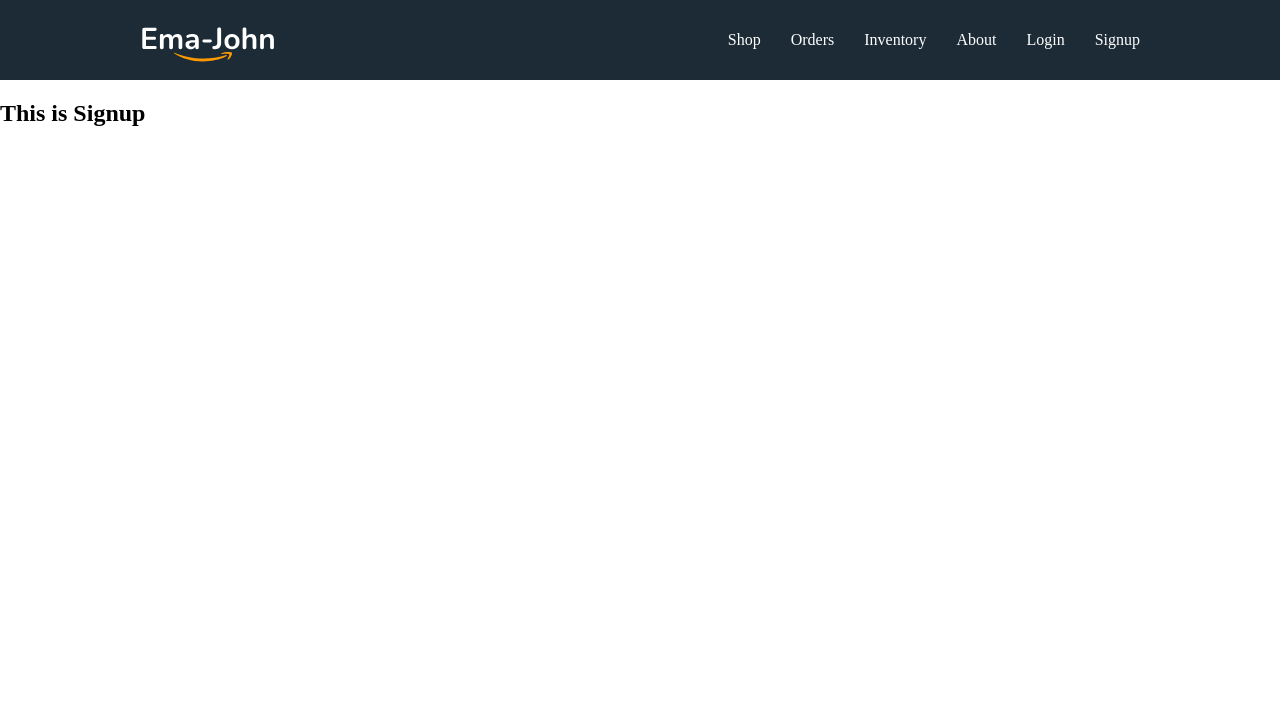
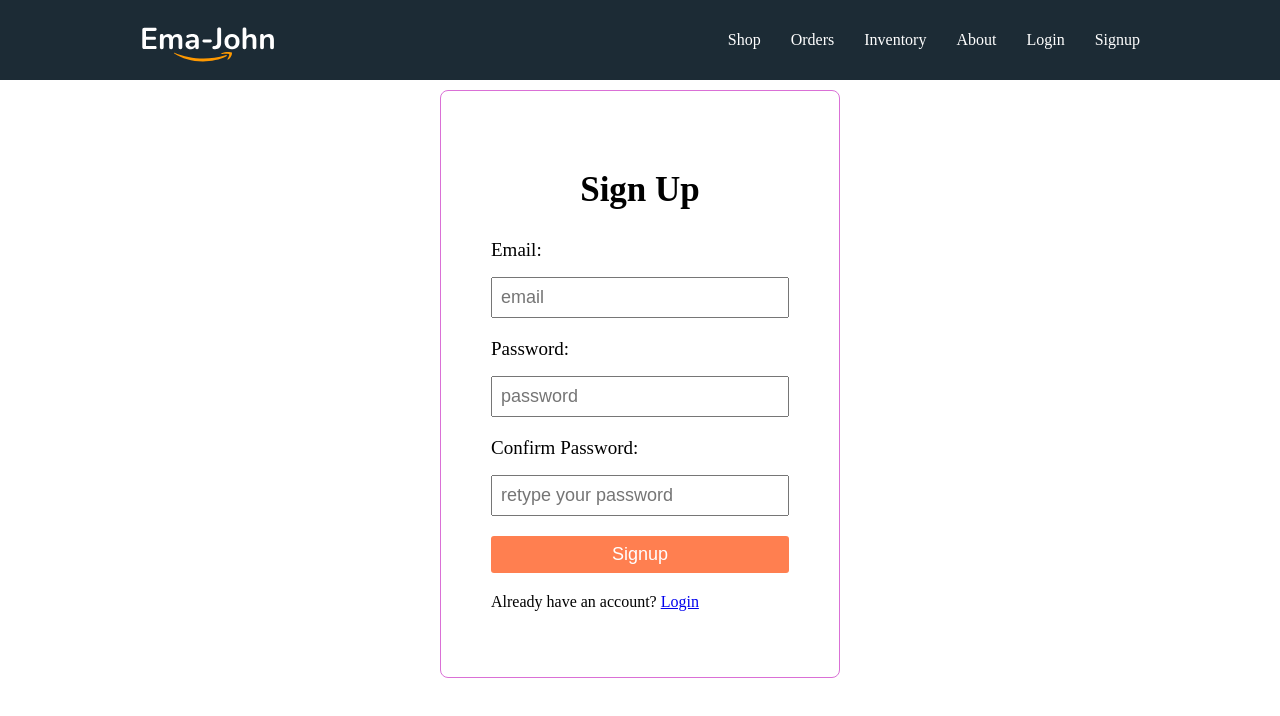
Before and after one commit to hassanrakib/ema-john-simple, a React (Create React App) app: page /signup in a window 1280 px wide. Shown: the top 716 px of the page. Built offline with nearby package versions, Linux system fonts and the light colour scheme; no server answers.

Commit message:
UserContext component created

```diff
--- a/src/components/Header/Header.css
+++ b/src/components/Header/Header.css
@@ -11,6 +11,16 @@
     color:#FFFFFF;
     margin-left: 30px;
 }
+.header button {
+    background: coral;
+    border: 0;
+    margin-left: 30px;
+    padding: 10px 20px;
+    font-size: 19px;
+    color: white;
+    border-radius: 4px;
+    cursor: pointer;
+}
 .header a:hover {
     color: yellow;
 }
--- a/src/components/Header/Header.js
+++ b/src/components/Header/Header.js
@@ -1,7 +1,10 @@
+import { useContext } from "react";
 import { Link } from "react-router-dom";
 import logo from "../../images/Logo.svg";
-import './Header.css';
+import { AuthContext } from "../contexts/UserContext";
+import "./Header.css";
 function Header() {
+  const { user, logOut } = useContext(AuthContext);
   return (
     <nav className="header">
       <img src={logo} alt="ema-john logo" />
@@ -10,11 +13,17 @@ function Header() {
         <Link to="/orders">Orders</Link>
         <Link to="/inventory">Inventory</Link>
         <Link to="/about">About</Link>
+        {user ? (
+          <button onClick={logOut}>Logout</button>
+        ) : (
+          <>
             <Link to="/login">Login</Link>
             <Link to="/signup">Signup</Link>
+          </>
+        )}
       </div>
     </nav>
-    )
+  );
 }
 
 export default Header;
--- a/src/components/Login/Login.js
+++ b/src/components/Login/Login.js
@@ -1,32 +1,61 @@
-import React from 'react';
-import { Link } from 'react-router-dom';
+import React, { useContext } from "react";
+import { Link } from "react-router-dom";
+import { AuthContext } from "../contexts/UserContext";
 import "./Login.css";
 
 const Login = () => {
+  const { signIn } = useContext(AuthContext);
+
   const handleLogin = (e) => {
     e.preventDefault();
     const form = e.target;
     const email = form.email.value;
     const password = form.password.value;
-        console.log(email, password);
-    }
+
+    // sign in the user
+    signIn(email, password)
+      .then((result) => {
+        console.log(result.user);
+        // reset the form
+        form.reset();
+      })
+      .catch((error) => console.error(error));
+  };
   return (
-        <div className='form-container'>
-            <h2 className='form-title'>Login</h2>
+    <div className="form-container">
+      <h2 className="form-title">Login</h2>
       <form onSubmit={handleLogin}>
         <div className="form-control">
-                    <p><label htmlFor="email">Email:</label></p>
-                    <input id="email" type="email" name="email" placeholder='email' required/>
+          <p>
+            <label htmlFor="email">Email:</label>
+          </p>
+          <input
+            id="email"
+            type="email"
+            name="email"
+            placeholder="email"
+            required
+          />
         </div>
         <div className="form-control">
-                    <p><label htmlFor="password">Password:</label></p>
-                    <input id="password" type="password" name="password" placeholder='password' required/>
+          <p>
+            <label htmlFor="password">Password:</label>
+          </p>
+          <input
+            id="password"
+            type="password"
+            name="password"
+            placeholder="password"
+            required
+          />
         </div>
         <div className="form-control">
           <input type="submit" value="Login" />
         </div>
       </form>
-            <p>New to Ema John? <Link to="/signup">Create New Account</Link></p>
+      <p>
+        New to Ema John? <Link to="/signup">Create New Account</Link>
+      </p>
     </div>
   );
 };
--- a/src/components/Signup/Signup.css
+++ b/src/components/Signup/Signup.css
@@ -0,0 +1,3 @@
+.text-error {
+    color: darkred;
+}
--- a/src/components/Signup/Signup.js
+++ b/src/components/Signup/Signup.js
@@ -1,12 +1,89 @@
-import React from 'react';
+import React, { useContext, useState } from "react";
+import { Link } from "react-router-dom";
+import { AuthContext } from "../contexts/UserContext";
 import "./Signup.css";
 
 const Signup = () => {
-    return (
-        <div>
-            <h2>This is Signup</h2>
+  const [error, setError] = useState(null);
+  const { createUser } = useContext(AuthContext);
+
+  const handleSignup = (e) => {
+    e.preventDefault();
+
+    const form = e.target;
+    const email = form.email.value;
+    const password = form.password.value;
+    const confirmPassword = form.confirmPassword.value;
+
+    // check if password matched
+    if (password !== confirmPassword) {
+      setError("Password did not match.");
+      return;
+    }
+    // create user in firebase
+    createUser(email, password)
+      .then((result) => {
+        console.log(result.user);
+        // reset the form
+        form.reset();
+
+        // clear the error
+        setError(null);
+      })
+      .catch((error) => {
+        console.error(error);
+      });
+  };
+  return (
+    <div className="form-container">
+      <h2 className="form-title">Sign Up</h2>
+      <form onSubmit={handleSignup}>
+        <div className="form-control">
+          <p>
+            <label htmlFor="email">Email:</label>
+          </p>
+          <input
+            id="email"
+            type="email"
+            name="email"
+            placeholder="email"
+            required
+          />
         </div>
-    );
+        <div className="form-control">
+          <p>
+            <label htmlFor="password">Password:</label>
+          </p>
+          <input
+            id="password"
+            type="password"
+            name="password"
+            placeholder="password"
+            required
+          />
+        </div>
+        <div className="form-control">
+          <p>
+            <label htmlFor="confirm-password">Confirm Password:</label>
+          </p>
+          <input
+            id="confirm-password"
+            type="password"
+            name="confirmPassword"
+            placeholder="retype your password"
+            required
+          />
+        </div>
+        <p className="text-error">{error}</p>
+        <div className="form-control">
+          <input type="submit" value="Signup" />
+        </div>
+      </form>
+      <p>
+        Already have an account? <Link to="/login">Login</Link>
+      </p>
+    </div>
+  );
 };
 
 export default Signup;
--- /dev/null
+++ b/src/components/contexts/UserContext.js
@@ -0,0 +1,43 @@
+import React, { createContext, useEffect, useState } from "react";
+import { app } from "../../firebase/firebase.config";
+import {
+  createUserWithEmailAndPassword,
+  getAuth,
+  onAuthStateChanged,
+  signInWithEmailAndPassword,
+  signOut,
+} from "firebase/auth";
+
+// create a context
+export const AuthContext = createContext(null);
+const auth = getAuth(app);
+
+const UserContext = ({ children }) => {
+  const [user, setUser] = useState(null);
+
+  const createUser = (email, password) =>
+    createUserWithEmailAndPassword(auth, email, password);
+
+  const signIn = (email, password) =>
+    signInWithEmailAndPassword(auth, email, password);
+
+  const logOut = () => signOut(auth);
+
+  // observer to get the current user
+  // no dependency means useEffect will call the callback once after the component did mount
+  useEffect(() => {
+    const unsubscribe = onAuthStateChanged(auth, (currentUser) => {
+      setUser(currentUser);
+    });
+
+    // componentWillUnmount in useEffect hook
+    return () => unsubscribe();
+  }, []);
+
+  const authInfo = { user, createUser, signIn, logOut };
+  return (
+    <AuthContext.Provider value={authInfo}>{children}</AuthContext.Provider>
+  );
+};
+
+export default UserContext;
--- a/src/index.js
+++ b/src/index.js
@@ -1,13 +1,16 @@
-import React from 'react';
-import ReactDOM from 'react-dom/client';
-import App from './App';
-import './index.css';
-import reportWebVitals from './reportWebVitals';
+import React from "react";
+import ReactDOM from "react-dom/client";
+import App from "./App";
+import UserContext from "./components/contexts/UserContext";
+import "./index.css";
+import reportWebVitals from "./reportWebVitals";
 
-const root = ReactDOM.createRoot(document.getElementById('root'));
+const root = ReactDOM.createRoot(document.getElementById("root"));
 root.render(
   <React.StrictMode>
-    <App />
+    <UserContext>
+      <App />
+    </UserContext>
   </React.StrictMode>
 );
 
```
Lines whose indentation alone changed are shown as unchanged.
